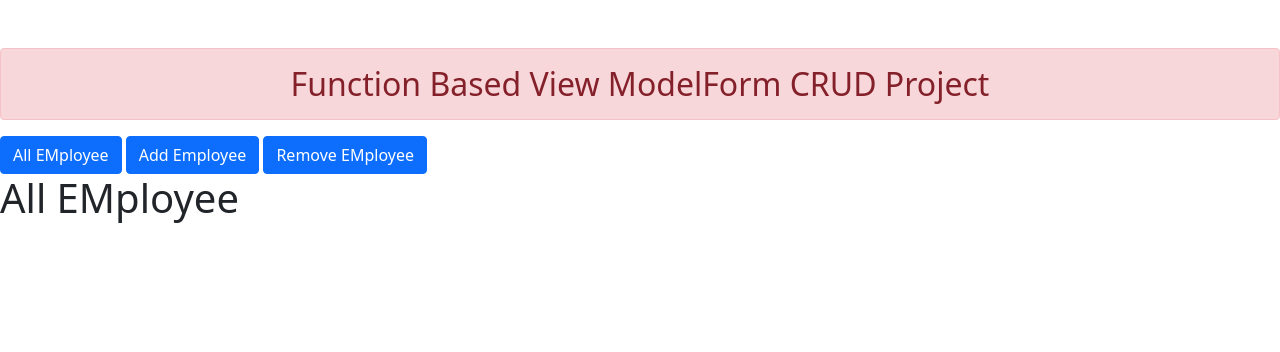
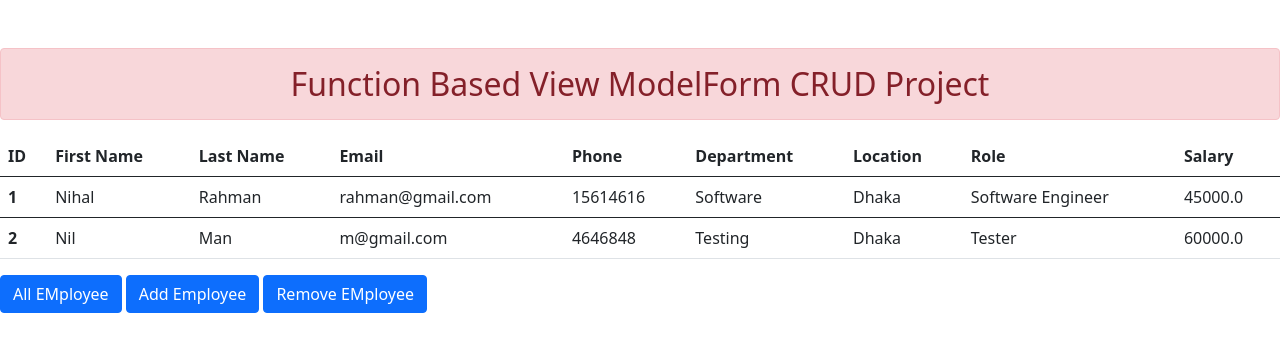
Before and after one commit to NihalSWE/CRUD_Project2-Employee-Management-System-, a Django app: page /allemp/ in a window 1280 px wide. Shown: the top 352 px of the page. Run offline with Django 4.2, Linux system fonts and the light colour scheme; data comes from the database, SQL or seed files in the repository; both versions use the stored data as it was after the commit.

Commit message:
Create model base form

```diff
--- a/EMS/emp/templates/all_emp.html
+++ b/EMS/emp/templates/all_emp.html
@@ -4,7 +4,40 @@
 
 {% block content%}
 
-<h1>All EMployee</h1>
+<div>
+    <table class="table table-hover">
+        <thead>
+          <tr>
+            <th scope="col">ID</th>
+            <th scope="col">First Name</th>
+            <th scope="col">Last Name</th>
+            <th scope="col">Email</th>
+            <th scope="col">Phone</th>
+            <th scope="col">Department</th>
+            <th scope="col">Location</th>
+            <th scope="col">Role</th>
+            <th scope="col">Salary</th>
+          </tr>
+        </thead>
+        {% for emp in emps %}
+        <tbody>
+
+          <tr>
+            <th scope="row">{{emp.id}}</th>
+            <td>{{emp.first_name}}</td>
+            <td>{{emp.last_name}}</td>
+            <td>{{emp.email}}</td>
+            <td>{{emp.phone}}</td>
+            <td>{{emp.dept.name}}</td>
+            <td>{{emp.dept.location}}</td>
+            <td>{{emp.role.name}}</td>
+            <td>{{emp.salary}}</td>
+          </tr>
+
+        </tbody>
+        {% endfor %}
+      </table>
+</div>
 
 
 {% endblock  %}
--- a/EMS/emp/templates/base.html
+++ b/EMS/emp/templates/base.html
@@ -15,14 +15,15 @@
     <div class="cointainer mt-5">
         <h2 class="text-center alert alert-danger">Function Based View ModelForm CRUD Project</h2>
 
-    <a class="btn btn-primary" href="{% url 'allemp' %}" role="button">All EMployee</a>
-    <a class="btn btn-primary" href="{% url 'add' %}" role="button">Add Employee</a>
-    <a class="btn btn-primary" href="{% url 'remove' %}" role="button">Remove EMployee</a>
 
 
     {% block content %}
 
     {% endblock content %}
+    <a class="btn btn-primary" href="{% url 'allemp' %}" role="button">All EMployee</a>
+    <a class="btn btn-primary" href="{% url 'add' %}" role="button">Add Employee</a>
+    <a class="btn btn-primary" href="{% url 'remove' %}" role="button">Remove EMployee</a>
+
 </div>
     <!-- Optional JavaScript; choose one of the two! -->
 
--- a/EMS/emp/views.py
+++ b/EMS/emp/views.py
@@ -1,4 +1,6 @@
 from django.shortcuts import render
+from .models import Employee,Role,Department
+from .forms import EmployeeRegistration
 
 # Create your views here.
 
@@ -6,10 +8,18 @@ def base(request):
     return render(request, 'base.html')
 
 def allemp(request):
-    return render(request,'all_emp.html')
+    emps = Employee.objects.all()
+    context ={
+        'emps':emps
+    }
+    return render(request,'all_emp.html',context)
 
 def add(request):
-    return render(request,'add_emp.html')
+    if request.method == 'POST':
+        fm = EmployeeRegistration(request.POST)
+    else:
+        fm = EmployeeRegistration()
+    return render(request,'add_emp.html',{'form':fm})
 
 def remove(request):
     return render(request,'remove.html')
```
Also changed, not shown: EMS/emp/forms.py (added, +8 -0 lines), EMS/emp/templates/add_emp.html (+5 -2 lines), EMS/db.sqlite3.
